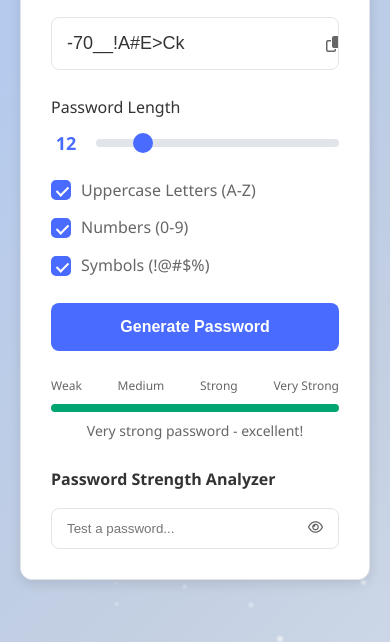
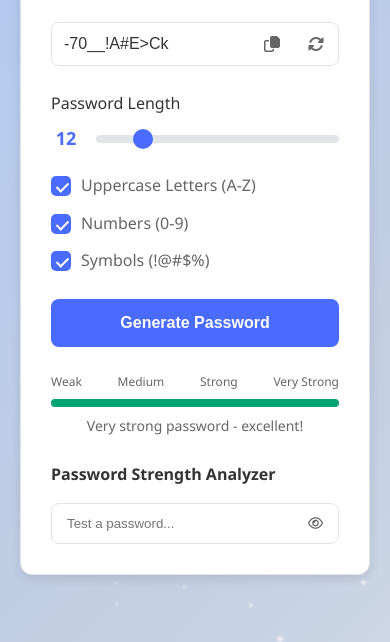
Before and after one commit to NivedUllas/QuickLock, a plain HTML site: page index.html in a window 390 px wide. Shown: the part 202-844 px from the top of the page. Drawn offline with Linux system fonts and the light colour scheme.

Commit message:
Mobile view fix

```diff
--- a/script.js
+++ b/script.js
@@ -245,3 +245,12 @@ style.textContent = `
     }
 `;
 document.head.appendChild(style);
+
+// Handle window resize
+let resizeTimer;
+window.addEventListener('resize', () => {
+    clearTimeout(resizeTimer);
+    resizeTimer = setTimeout(() => {
+        generatedPassword.style.width = 'calc(100% - 88px)'; // Adjust based on button sizes
+    }, 250);
+});
--- a/style.css
+++ b/style.css
@@ -469,3 +469,66 @@ body {
     overflow: hidden;
     text-overflow: ellipsis;
 }
+
+.password-display {
+    display: flex;
+    margin-bottom: 25px;
+    border: 1px solid var(--border);
+    border-radius: 8px;
+    overflow: hidden;
+    transition: all 0.3s ease;
+    /* Add these lines */
+    min-height: 50px;
+    align-items: center;
+}
+
+.password-display input {
+    flex: 1;
+    padding: 15px;
+    border: none;
+    font-size: 18px;
+    background-color: transparent;
+    color: var(--text);
+    outline: none;
+    /* Add these lines */
+    min-width: 50%; /* Ensure input doesn't push buttons out */
+    overflow: hidden;
+    text-overflow: ellipsis;
+    white-space: nowrap;
+}
+
+.password-display button {
+    background-color: transparent;
+    border: none;
+    padding: 0 15px;
+    cursor: pointer;
+    color: var(--text-light);
+    transition: all 0.2s ease;
+    display: flex;
+    align-items: center;
+    justify-content: center;
+    /* Add these lines */
+    flex-shrink: 0;
+    min-width: 44px; /* Minimum touch target size */
+    height: 100%;
+}
+
+/* Mobile-specific adjustments */
+@media (max-width: 480px) {
+    .password-display {
+        min-height: 44px;
+    }
+
+    .password-display input {
+        font-size: 16px;
+        padding: 12px;
+    }
+
+    .password-display button {
+        padding: 0 12px;
+    }
+
+    .password-display button i {
+        font-size: 16px;
+    }
+}
```
